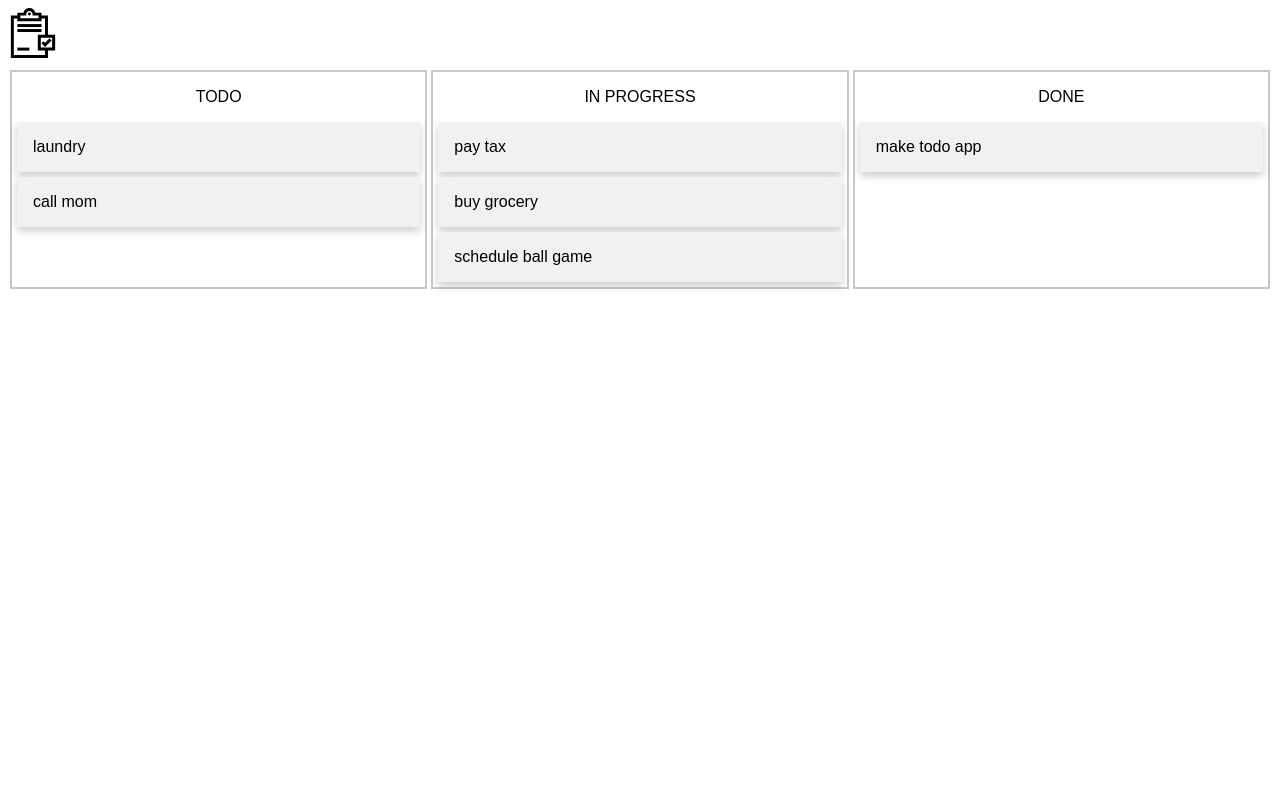
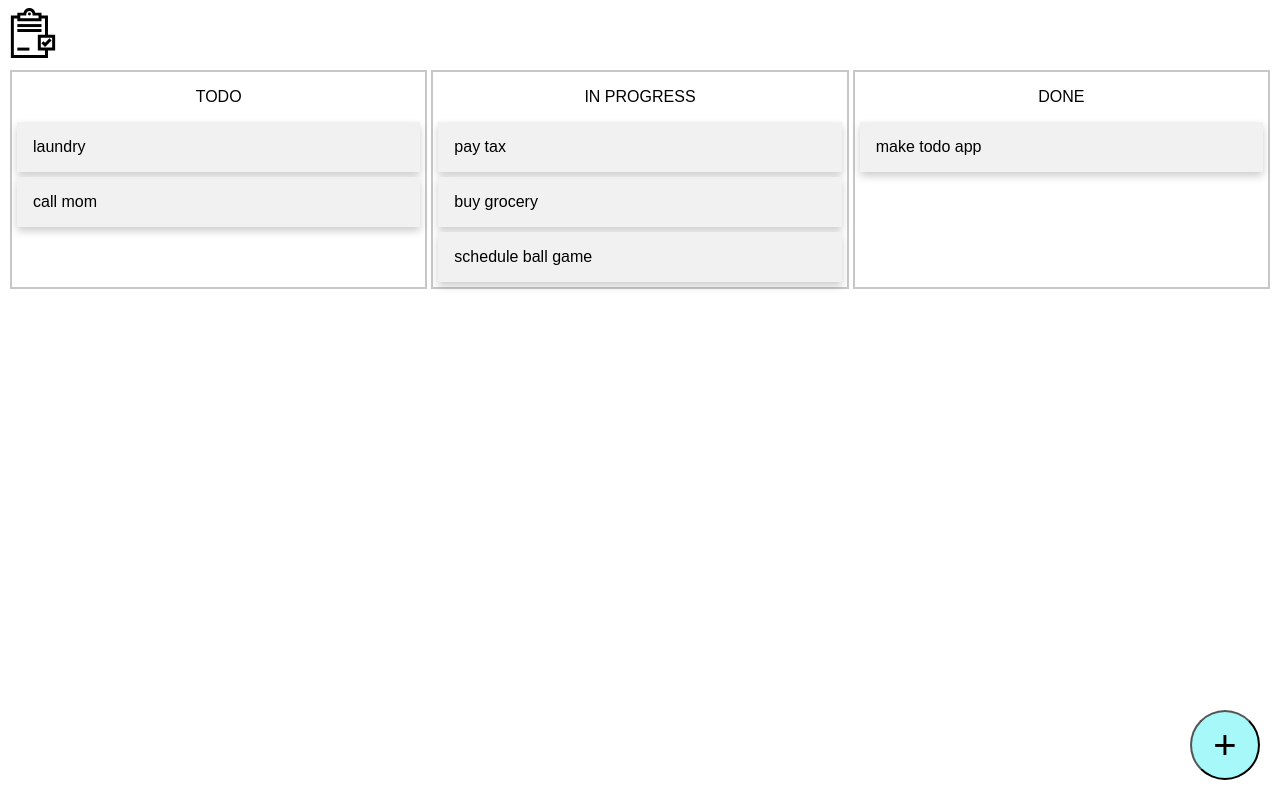
Before and after one commit to daiyadeguchi/tasky, a Vue app: page / in a window 1280 px wide. Built offline with nearby package versions, Linux system fonts and the light colour scheme.

Commit message:
add add button to bottom right (doesn't work yet)

```diff
--- a/src/components/Kanban.vue
+++ b/src/components/Kanban.vue
@@ -7,18 +7,22 @@ const inprogresses = ref([])
 const dones = ref([])
 
 // TODO: mock only. delete when backend is connected!
-todos.value.push({ title: 'laundry' }, { title: 'call mom' })
+todos.value.push({ id: 0, title: 'laundry' }, { id: 1, title: 'call mom' })
 inprogresses.value.push(
-  { title: 'pay tax' },
-  { title: 'buy grocery' },
-  { title: 'schedule ball game' },
+  { id: 2, title: 'pay tax' },
+  { id: 3, title: 'buy grocery' },
+  { id: 4, title: 'schedule ball game' },
 )
-dones.value.push({ title: 'make todo app' })
+dones.value.push({ id: 5, title: 'make todo app' })
 
 function moved(item) {
   if (item.removed) {
     console.log(item.removed.element.title)
   }
+}
+
+function addItem() {
+  console.log('addItem')
 }
 </script>
 
@@ -26,33 +30,37 @@ function moved(item) {
   <div class="container">
     <div class="todo">
       <p>TODO</p>
-      <draggable v-model="todos" @change="moved" tag="ul" group="items">
+      <draggable v-model="todos" @change="moved" itemKey="id" tag="ul" group="items">
         <template #item="{ element: todo }">
-          <li class="card">{{ todo.title }}</li>
+          <li class="card" :key="todo.id">{{ todo.title }}</li>
         </template>
       </draggable>
     </div>
     <div class="inprogress">
       <p>IN PROGRESS</p>
-      <draggable v-model="inprogresses" @change="moved" tag="ul" group="items">
+      <draggable v-model="inprogresses" @change="moved" itemKey="id" tag="ul" group="items">
         <template #item="{ element: inprogress }">
-          <li class="card">{{ inprogress.title }}</li>
+          <li class="card" :key="inprogress.id">{{ inprogress.title }}</li>
         </template>
       </draggable>
     </div>
     <div class="done">
       <p>DONE</p>
-      <draggable v-model="dones" @change="moved" tag="ul" group="items">
+      <draggable v-model="dones" @change="moved" itemKey="id" tag="ul" group="items">
         <template #item="{ element: done }">
-          <li class="card">{{ done.title }}</li>
+          <li class="card" :key="done.id">{{ done.title }}</li>
         </template>
       </draggable>
     </div>
   </div>
+  <div class="add-item">
+    <button @click="addItem">+</button>
+  </div>
 </template>
 
 <style scoped>
-.container {
+.container,
+.add_item {
   display: flex;
 }
 
@@ -69,8 +77,19 @@ function moved(item) {
   background-color: #f1f1f1;
 }
 
+button {
+  height: 70px;
+  width: 70px;
+  position: absolute;
+  right: 0;
+  bottom: 0;
+  margin: 20px;
+  background-color: rgb(167, 248, 248);
+  border-radius: 50%;
+  font-size: 40px;
+}
+
 ul {
-  list-style-position: inside;
   list-style: none;
   margin: 0;
   padding: 0;
```
